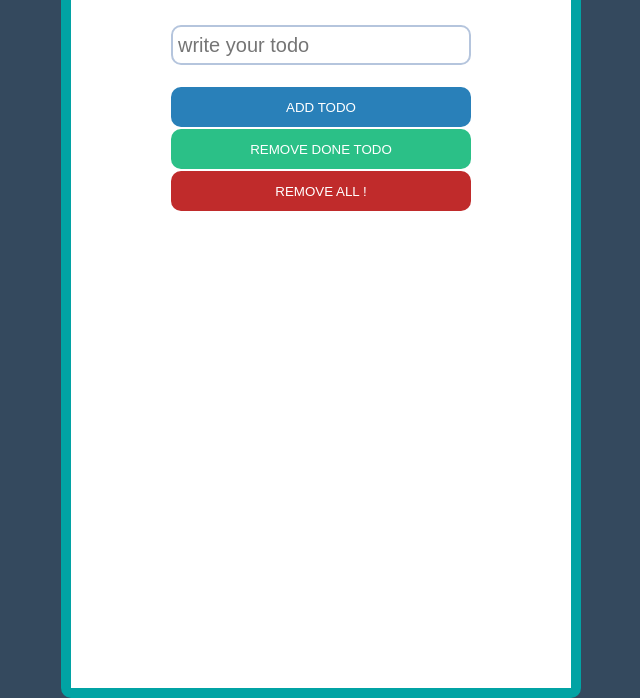
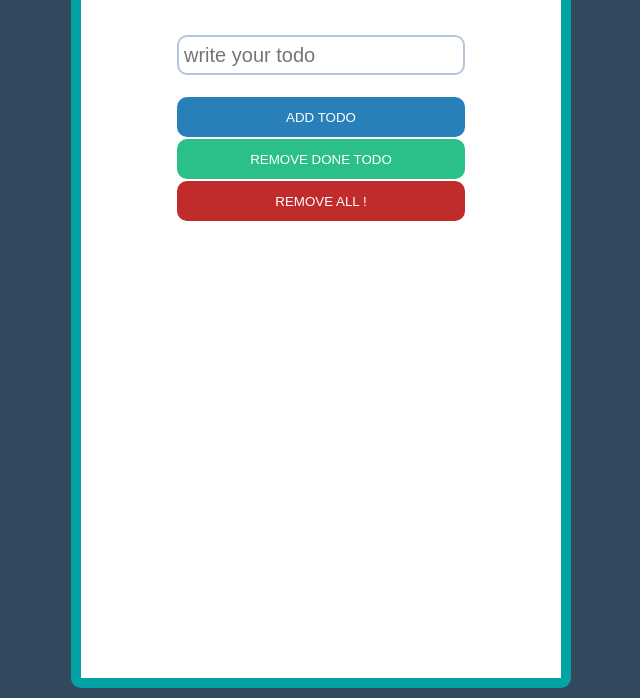
Before and after one commit to khitishpradhan/khitishpradhan.github.io, a plain HTML site: page index.html in a window 1280 px wide. Shown: the part 112-810 px from the top of the page, without its empty margins (319-959 px from the left). Drawn offline with Linux system fonts and the light colour scheme.

Commit message:
Update todo.css

```diff
--- a/todo.css
+++ b/todo.css
@@ -1,6 +1,10 @@
-html,body{ width: 100%; height: 100%;}
+*{
+    box-sizing: border-box;
+}
 
 body{
+    height: 100%;
+    width: 100%;
     margin: 0;
     padding: 0;
     background-color: #34495e;
@@ -10,10 +14,8 @@ body{
 #container{
     height:800px;
     width: 500px;
+    margin: auto;
     position: relative;
-    top: 50%;
-    left: 50%;
-    transform: translate(-50%,-50%);
     text-align: center;
     background: white;
     color: black;
@@ -103,7 +105,6 @@ body{
 
 #container .controls button {
     width: 100%;
-    background: white;
     border: none;
     height: 40px;
     margin-top: 2px;
@@ -142,10 +143,18 @@ body{
 }
 
 
-@media only screen and (max-width: 600px)
+
+/* Smartphones (portrait and landscape) ----------- */
+
+@media only screen and (max-device-width : 480px)
 {
     #container {
         height: 100vh;
         width: 100vw;
     }
+    #container .controls button, #container .controls #input {
+        height: 60px;
+        font-size: 30px;
+        margin: 10px;
+    }
 }
```
